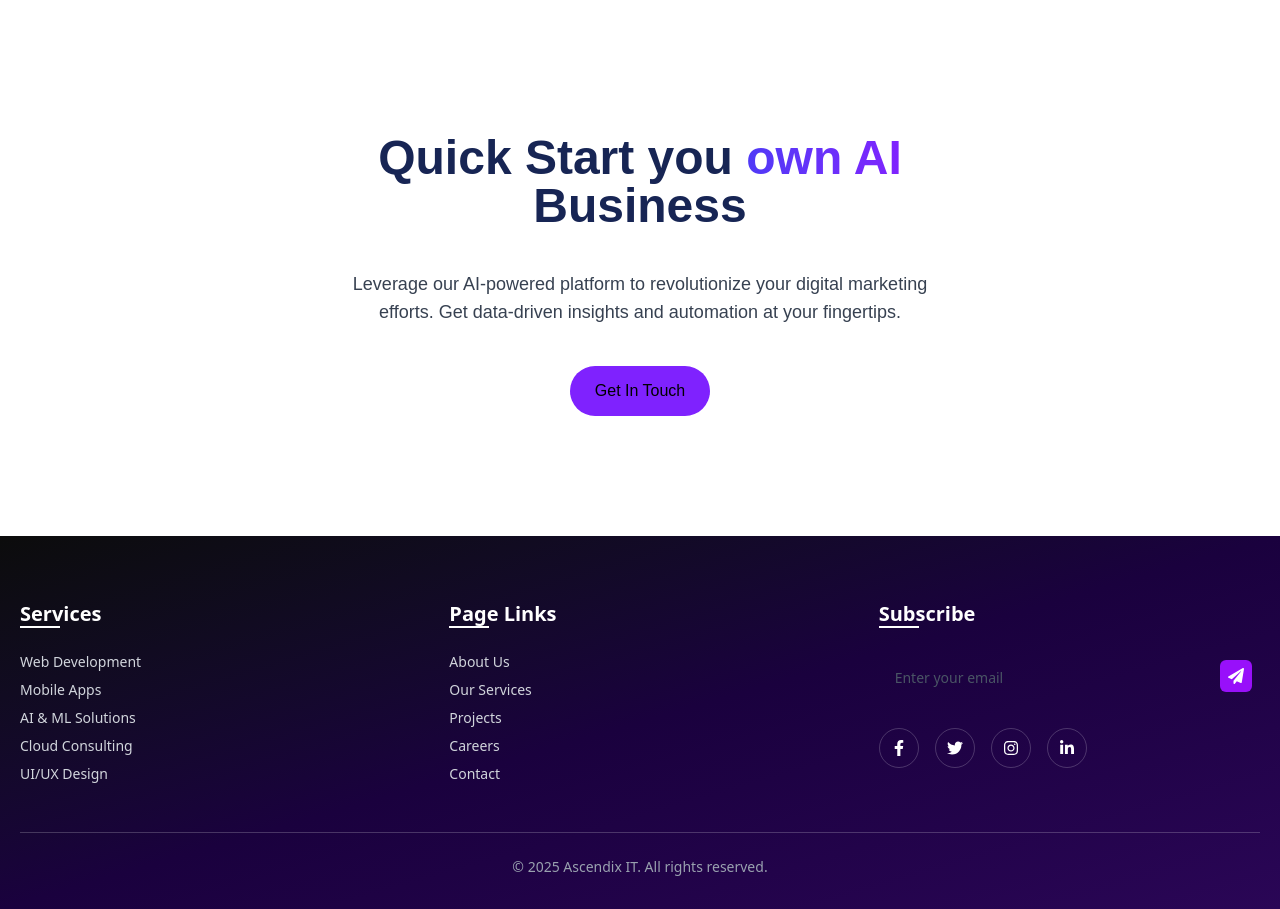
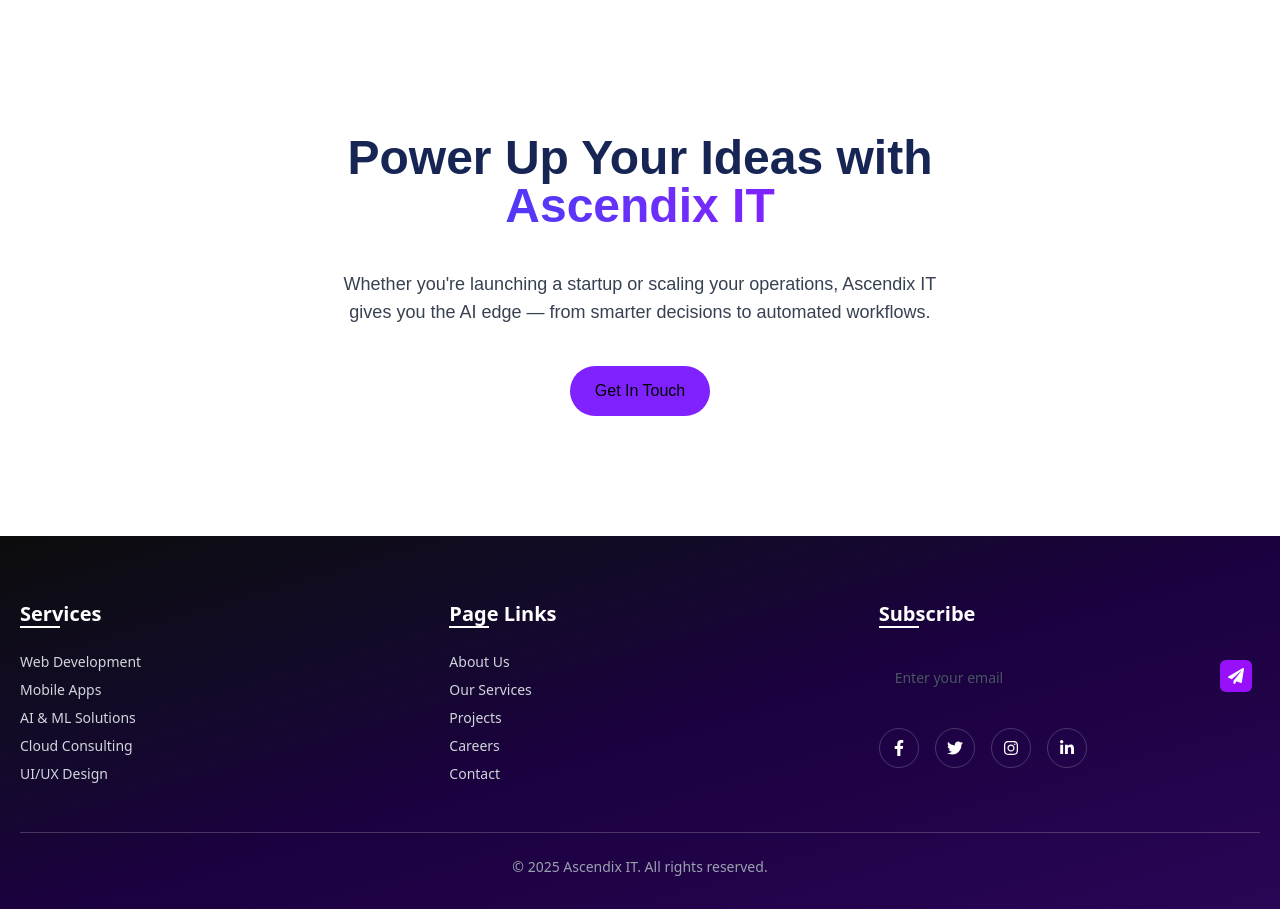
Before and after one commit to HarshS16/Ascendix-IT, a React (Vite) app: page / in a window 1280 px wide. Shown: the part 2400-3309 px from the top of the page. Built offline with nearby package versions, Linux system fonts and the light colour scheme.

Commit message:
text color footer updated

```diff
--- a/src/components/elements/Footer.tsx
+++ b/src/components/elements/Footer.tsx
@@ -233,7 +233,7 @@
               <input
                 type="email"
                 placeholder="Enter your email"
-                className="w-full p-4 pr-14 rounded-md text-black placeholder-gray-600 text-sm"
+                className="w-full p-4 pr-14 rounded-md text-white placeholder-gray-600 text-sm"
               />
               <button
                 type="submit"
--- a/src/components/sections/AboutUs.tsx
+++ b/src/components/sections/AboutUs.tsx
@@ -264,7 +264,7 @@
           <div className="pt-8 grid grid-cols-1 sm:grid-cols-2 gap-4 max-w-3xl">
             <div
               data-aos="fade-up"
-              className="transition-all duration-500 transform hover:scale-[1.02]"
+              className="transition-all duration-500 transform hover:scale-[1.08]"
             >
               <Info
                 title="Our Mission"
@@ -291,7 +291,7 @@
             <div
               data-aos="fade-up"
               data-aos-delay="150"
-              className="transition-all duration-500 transform hover:scale-[1.02]"
+              className="transition-all duration-500 transform hover:scale-[1.08]"
             >
               <Info
                 title="Our Vision"
--- a/src/components/sections/CallToAction.tsx
+++ b/src/components/sections/CallToAction.tsx
@@ -11,16 +11,14 @@
           <div className="relative z-10 mx-auto text-center max-w-xl md:max-w-2xl py-8 md:py-10 px-6 md:px-8">
             <h1 className="text-3xl sm:text-4xl md:text-5xl font-bold text-heading-1">
               {" "}
-              Quick Start you{" "}
-              <span className="text-transparent bg-clip-text bg-gradient-to-r from-indigo-600 to-violet-600">
-                own AI
+              Power Up Your Ideas with{" "}
+              <span className="text-transparent bg-clip-text bg-gradient-to-r from-indigo-600 to-violet-600 ">
+                Ascendix IT
               </span>{" "}
-              Business
+
             </h1>
             <Paragraph className="pt-10">
-              Leverage our AI-powered platform to revolutionize your digital
-              marketing efforts. Get data-driven insights and automation at your
-              fingertips.
+            Whether you're launching a startup or scaling your operations, Ascendix IT gives you the AI edge — from smarter decisions to automated workflows.
             </Paragraph>
             <div className="mx-auto max-w-md sm:max-w-xl pt-10 dark:text-white">
               <Button> Get In Touch</Button>
@@ -31,3 +29,35 @@
     </section>
   );
 };
+
+
+// import { Button } from "../shared/Button";
+// import { Container } from "../shared/Container";
+// import { Paragraph } from "../shared/Paragraph";
+
+// export const CTA = () => {
+//   return (
+//     <section className="pb-20 relative bg-gradient-to-br from-black via-[#1e1b2e] to-[#2d1c46] rounded-2xl shadow-xl">
+//       <Container>
+//         <div className="relative z-10 mx-auto text-center max-w-xl md:max-w-2xl py-12 px-6 md:px-10">
+//           <h1 className="text-3xl sm:text-4xl md:text-5xl font-bold text-white leading-tight">
+//             Power Up Your Ideas with{" "}
+//             <span className="text-transparent bg-clip-text bg-gradient-to-r from-indigo-600 to-violet-600">
+//               AI-Driven Tech
+//             </span>
+//           </h1>
+
+//           <Paragraph className="pt-8 text-gray-300">
+//             Whether you're launching a startup or scaling your operations, Ascendix IT gives you the AI edge — from smarter decisions to automated workflows.
+//           </Paragraph>
+
+//           <div className="mx-auto max-w-md pt-10">
+//             <Button className="transition-transform hover:scale-105 duration-300">
+//               Let’s Build Together
+//             </Button>
+//           </div>
+//         </div>
+//       </Container>
+//     </section>
+//   );
+// };
```
